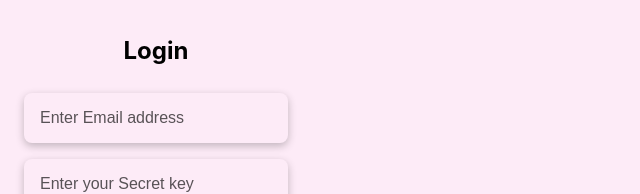
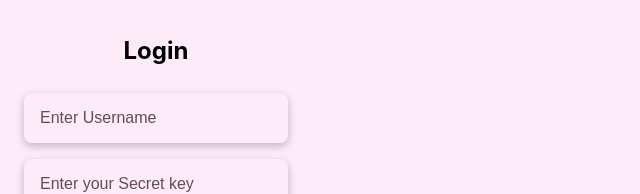
Before and after one commit to RajSolai/locku-browser-extension, a React (Create React App) app: page / in a window 1280 px wide. Shown: the top 194 px of the page, without its empty margins (0-640 px from the left). Built offline with nearby package versions, Linux system fonts and the light colour scheme.

Commit message:
changed email to username

```diff
--- a/src/Login/LoginComponent.tsx
+++ b/src/Login/LoginComponent.tsx
@@ -33,7 +33,7 @@ const LoginComponent: React.FC<RouteComponentProps> = ({
       dispatch(userLogin(userObject));
       history.push("/home");
     } else {
-      setFeedback("Login failed, Check email and password");
+      setFeedback("Login failed, Check username and password");
     }
   };
 
@@ -59,7 +59,7 @@ const LoginComponent: React.FC<RouteComponentProps> = ({
               type="text"
               onChange={(e) => setMail(e.target.value)}
               className="text-box"
-              placeholder="Enter Email address"
+              placeholder="Enter Username"
             />
             <input
               type="password"
--- a/src/Register/RegisterComponent.tsx
+++ b/src/Register/RegisterComponent.tsx
@@ -28,6 +28,7 @@ const RegisterComponent = () => {
     console.log(response);
     if (response.data === "user-registered") {
       history.push("/login");
+      return;
     }
   };
 
@@ -39,7 +40,7 @@ const RegisterComponent = () => {
           type="text"
           onChange={(e) => setEmail(e.target.value)}
           className="text-box"
-          placeholder="Enter Email address"
+          placeholder="Enter UserName"
         />
         <input
           type="password"
```
